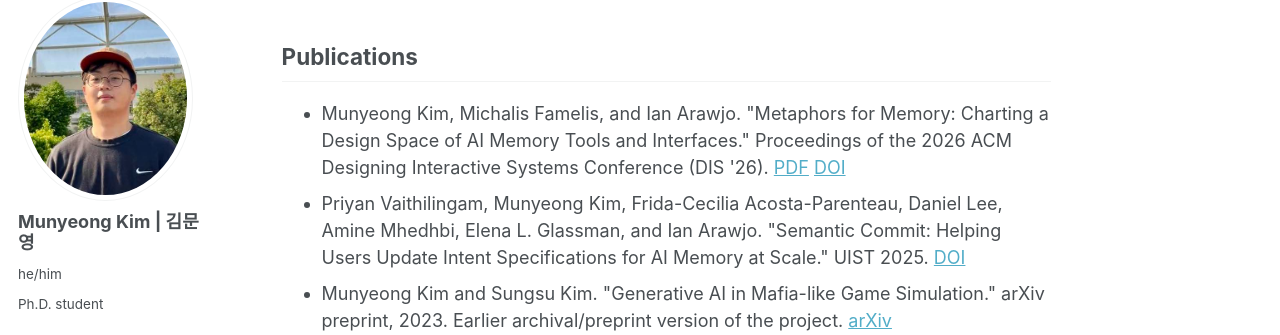
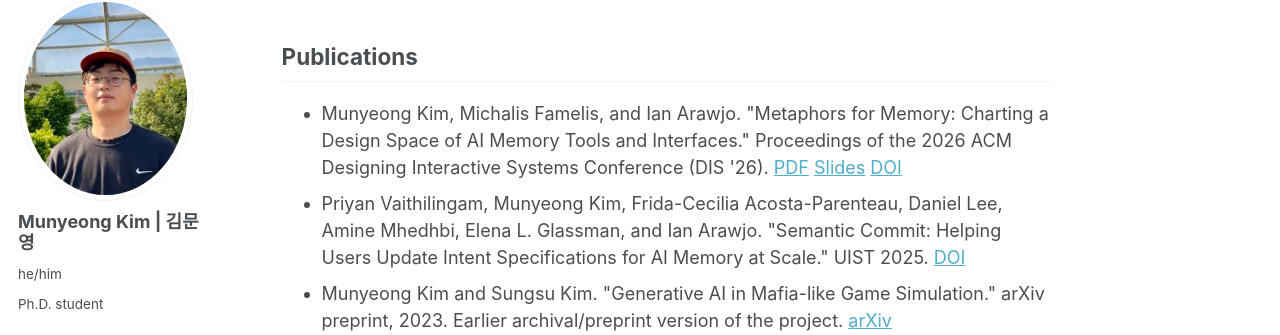
Before and after one commit to MunyeongKim/munyeongkim.github.io, a Jekyll site: the page built from _pages/about.md, in a window 1280 px wide and 900 px high, scrolled down 572 px. Shown: the part 103-438 px from the top of the window. Built offline with Jekyll 4.4.1, drawn with Linux system fonts in a browser that asks for light colours; some web fonts are replaced; a script that is not in the unit is left out.

Commit message:
Add DIS 2026 presentation slides

```diff
--- a/_pages/about.md
+++ b/_pages/about.md
@@ -29,7 +29,7 @@ Find Me
 <section id="publications">
   <h2>Publications</h2>
   <ul>
-    <li>Munyeong Kim, Michalis Famelis, and Ian Arawjo. "Metaphors for Memory: Charting a Design Space of AI Memory Tools and Interfaces." Proceedings of the 2026 ACM Designing Interactive Systems Conference (DIS '26). <a href="/files/dis26-163-metaphors-for-memory.pdf">PDF</a> <a href="https://doi.org/10.1145/3800645.3812979">DOI</a></li>
+    <li>Munyeong Kim, Michalis Famelis, and Ian Arawjo. "Metaphors for Memory: Charting a Design Space of AI Memory Tools and Interfaces." Proceedings of the 2026 ACM Designing Interactive Systems Conference (DIS '26). <a href="/files/dis26-163-metaphors-for-memory.pdf">PDF</a> <a href="/files/dis26-metaphors-for-memory-slides.key">Slides</a> <a href="https://doi.org/10.1145/3800645.3812979">DOI</a></li>
     <li>Priyan Vaithilingam, Munyeong Kim, Frida-Cecilia Acosta-Parenteau, Daniel Lee, Amine Mhedhbi, Elena L. Glassman, and Ian Arawjo. "Semantic Commit: Helping Users Update Intent Specifications for AI Memory at Scale." UIST 2025. <a href="https://doi.org/10.1145/3746059.3747778">DOI</a></li>
     <li>Munyeong Kim and Sungsu Kim. "Generative AI in Mafia-like Game Simulation." arXiv preprint, 2023. Earlier archival/preprint version of the project. <a href="https://arxiv.org/abs/2309.11672">arXiv</a></li>
     <li>Munyeong Kim. "GPTs in Mafia-like Game Simulation." CHI 2024 Student Research Competition. Conference version of the earlier project; research advised by Sungsu Kim. <a href="https://dl.acm.org/doi/10.1145/3613905.3647958">ACM Digital Library</a></li>
```
Also changed, not shown: _publications/2026-06-13-metaphors-for-memory.md (+1 -0 lines), 1 other file.
